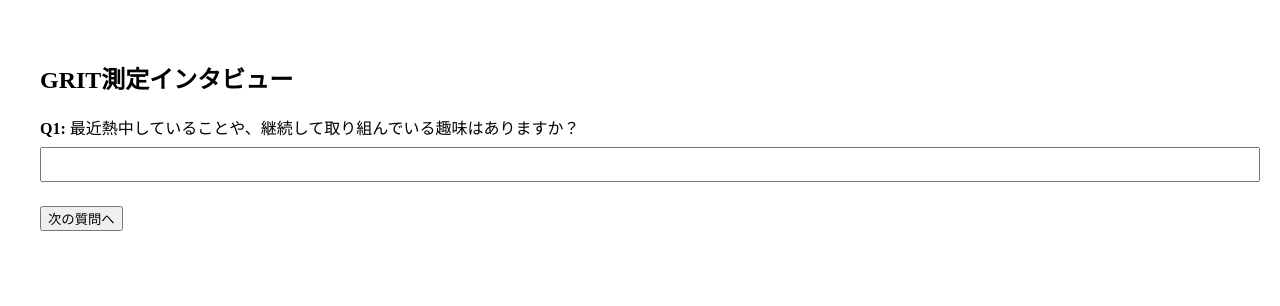
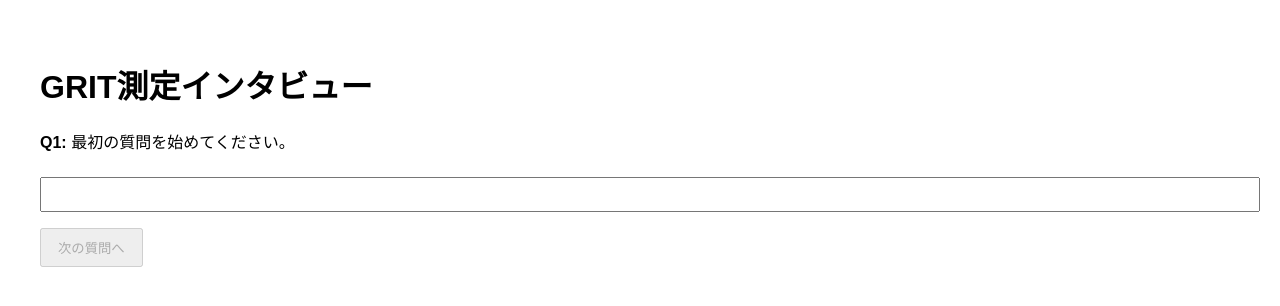
Before and after one commit to kahigash/my-grit-app, a Next.js app: page / in a window 1280 px wide. Shown: the top 306 px of the page. Built offline with nearby package versions, Linux system fonts and the light colour scheme.

Commit message:
Update index.tsx

```diff
--- a/pages/index.tsx
+++ b/pages/index.tsx
@@ -1,57 +1,66 @@
-// pages/index.tsx
-
 import { useState } from 'react';
 
 export default function Home() {
-  const [qaList, setQaList] = useState([
-    { q: '最近熱中していることや、継続して取り組んでいる趣味はありますか？', a: '' }
+  const [messages, setMessages] = useState([
+    {
+      role: 'system',
+      content: 'あなたは親しみやすいコーチとして、GRIT（やり抜く力）を測るための質問を1つずつ出してください。質問は自由回答形式にしてください。',
+    },
   ]);
+  const [currentQuestion, setCurrentQuestion] = useState('');
+  const [userInput, setUserInput] = useState('');
+  const [questionCount, setQuestionCount] = useState(0);
   const [loading, setLoading] = useState(false);
 
-  const handleSubmit = async (e: React.FormEvent) => {
-    e.preventDefault();
-    const last = qaList[qaList.length - 1];
-    if (!last.a.trim()) return;
+  const fetchNextQuestion = async () => {
+    setLoading(true);
+    const updatedMessages = [
+      ...messages,
+      { role: 'user', content: userInput },
+    ];
 
-    setLoading(true);
-
-    const res = await fetch('/api/generate-question', {
+    try {
+      const response = await fetch('/api/generate-question', {
         method: 'POST',
-      headers: { 'Content-Type': 'application/json' },
-      body: JSON.stringify({ history: qaList })
+        headers: {
+          'Content-Type': 'application/json',
+        },
+        body: JSON.stringify({ messages: updatedMessages }),
       });
 
-    const data = await res.json();
-    const nextQ = data.question;
+      const data = await response.json();
+      const newMessage = { role: 'assistant', content: data.message };
 
-    setQaList([...qaList, { q: nextQ, a: '' }]);
+      setMessages([...updatedMessages, newMessage]);
+      setCurrentQuestion(data.message);
+      setQuestionCount((prev) => prev + 1);
+      setUserInput('');
+    } catch (error) {
+      console.error('質問取得エラー:', error);
+      setCurrentQuestion('エラーが発生しました。もう一度お試しください。');
+    } finally {
       setLoading(false);
-  };
-
-  const handleChange = (idx: number, value: string) => {
-    const newList = [...qaList];
-    newList[idx].a = value;
-    setQaList(newList);
+    }
   };
 
   return (
-    <main style={{ padding: '2rem' }}>
-      <h2>GRIT測定インタビュー</h2>
-      {qaList.map((item, idx) => (
-        <div key={idx} style={{ marginBottom: '1.5rem' }}>
-          <div><strong>Q{idx + 1}:</strong> {item.q}</div>
+    <div style={{ padding: '2rem', fontFamily: 'sans-serif' }}>
+      <h1>GRIT測定インタビュー</h1>
+      <p><strong>Q{questionCount + 1}:</strong> {currentQuestion || '最初の質問を始めてください。'}</p>
       <input
         type="text"
-            value={item.a}
-            onChange={(e) => handleChange(idx, e.target.value)}
-            disabled={idx !== qaList.length - 1}
+        value={userInput}
+        onChange={(e) => setUserInput(e.target.value)}
+        disabled={loading}
         style={{ width: '100%', padding: '0.5rem', marginTop: '0.5rem' }}
       />
+      <button
+        onClick={fetchNextQuestion}
+        disabled={loading || !userInput.trim()}
+        style={{ marginTop: '1rem', padding: '0.5rem 1rem' }}
+      >
+        {loading ? '読み込み中...' : '次の質問へ'}
+      </button>
     </div>
-      ))}
-      <button onClick={handleSubmit} disabled={loading}>
-        {loading ? '次の質問を生成中...' : '次の質問へ'}
-      </button>
-    </main>
   );
 }
```
Lines whose indentation alone changed are shown as unchanged.
